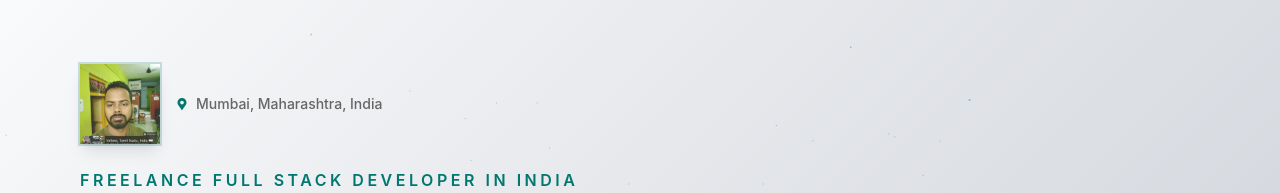
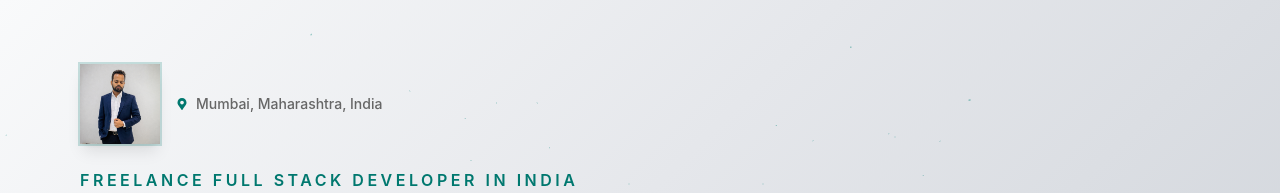
Before and after one commit to ritesh637/ritesh-portfolio, a React (Vite) app: page / in a window 1280 px wide. Shown: the top 193 px of the page. Built offline with nearby package versions, Linux system fonts and the light colour scheme; no server answers.

Commit message:
Updated profile image and hero section

```diff
--- a/src/components/Hero.jsx
+++ b/src/components/Hero.jsx
@@ -124,7 +124,7 @@ const Hero = () => {
               <div className="flex items-center gap-2 sm:gap-3 md:gap-4">
                 <div className="w-12 h-12 sm:w-14 sm:h-14 md:w-16 md:h-16 lg:w-20 lg:h-20 horizontal-full overflow-hidden shadow-lg flex-shrink-0 ring-2 ring-[#00786f]/20">
                   <img
-                    src="/ritesh.jpeg"
+                    src="/ritesh.png"
                     alt="Ritesh"
                     className="w-full h-full object-cover"
                   />
```
Also changed, not shown: public/ritesh.png (added).
